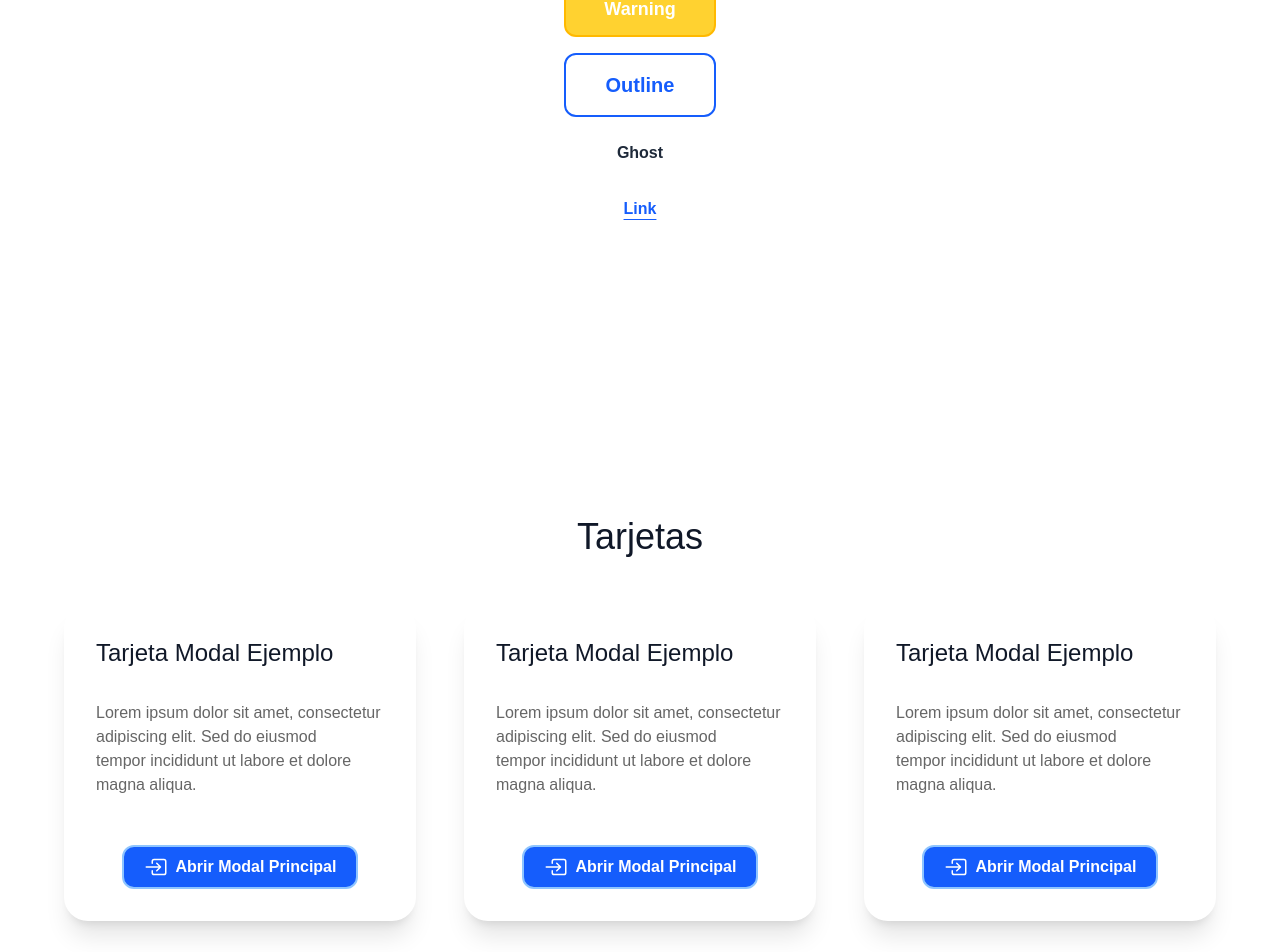
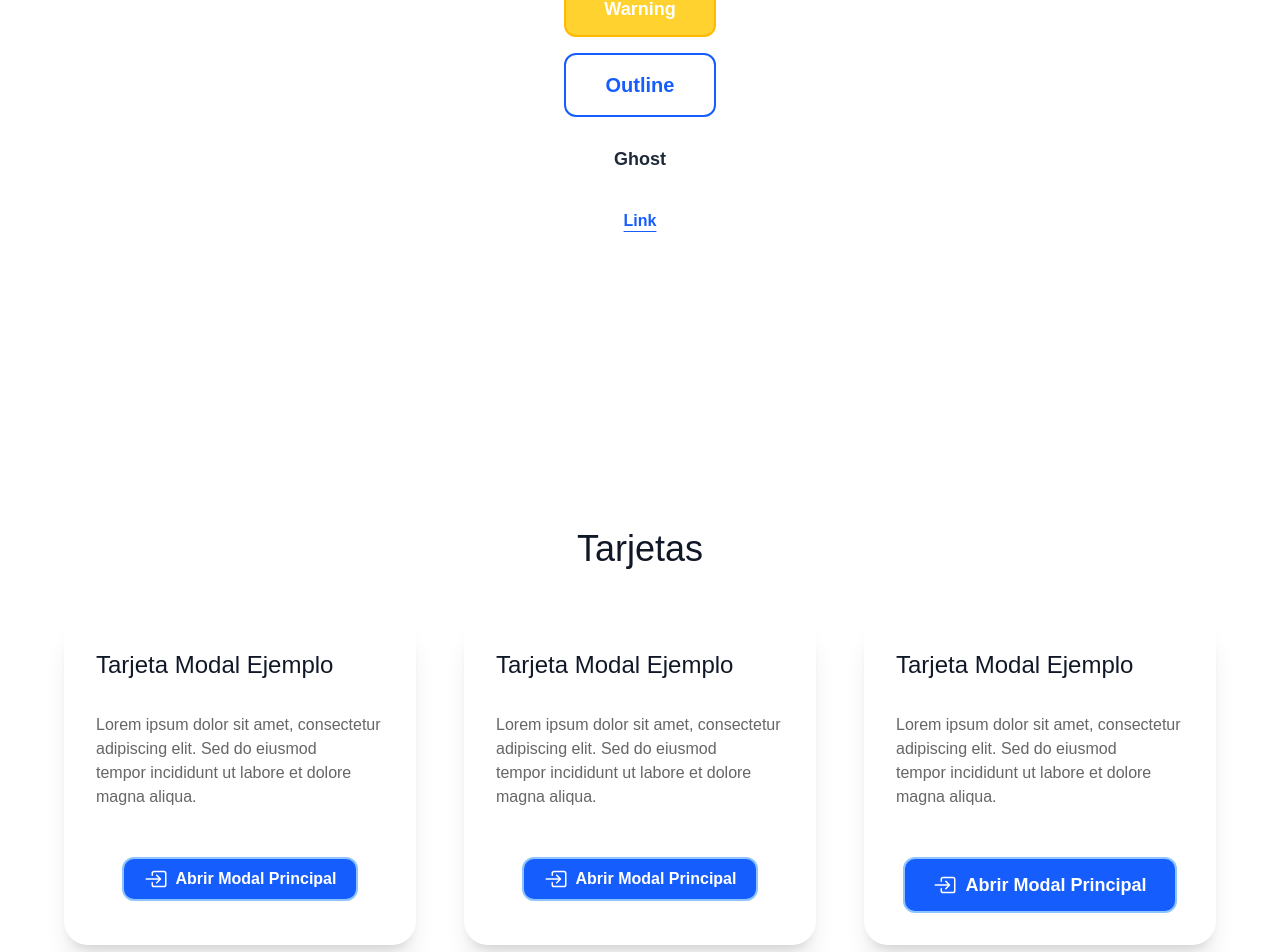
Before and after one commit to dspwebstudiomx/dashboard_next, a Next.js app: page /guia-estilos in a window 1280 px wide. Shown: the part 3679-4631 px from the top of the page. Built offline with nearby package versions, Linux system fonts and the light colour scheme.

Commit message:
UI: Ajustar tamaños de botones en ButtonDemo y CardsDemo; mejorar el componente Container añadiendo alineación; incluir tamaño en HandleModalComponent

```diff
--- a/src/components/Button/Button.tsx
+++ b/src/components/Button/Button.tsx
@@ -87,7 +87,6 @@ const Button = React.forwardRef<HTMLButtonElement, ButtonProps>(
 			className = "",
 			type = "button",
 			icon,
-			children,
 			...rest
 		},
 		ref
@@ -97,10 +96,10 @@ const Button = React.forwardRef<HTMLButtonElement, ButtonProps>(
 				ref={ref}
 				type={types[type] || "button"}
 				className={`
-        ${baseStyles}
-        ${sizeStyles[size || "md"]}
-        ${variants[variant]}
-        ${className}
+          ${baseStyles}
+          ${sizeStyles[size || "md"]}
+          ${variants[variant]}
+          ${className}
 		      `
 					.replace(/\s+/g, " ")
 					.trim()}
@@ -108,7 +107,6 @@ const Button = React.forwardRef<HTMLButtonElement, ButtonProps>(
 				<span className="flex items-center justify-center">
 					{icon && <span className="mr-2 flex-shrink-0">{icon}</span>}
 					{text}
-					{children}
 				</span>
 			</button>
 		);
--- a/src/components/ButtonDemo.tsx
+++ b/src/components/ButtonDemo.tsx
@@ -11,8 +11,8 @@ export default function ButtonDemo() {
 				<Button text="Danger" variant="danger" type="button" size="md" />
 				<Button text="Warning" variant="warning" type="button" size="lg" />
 				<Button text="Outline" variant="outline" type="button" size="xl" />
-				<Button text="Ghost" variant="ghost" type="button" />
-				<Button text="Link" variant="link" type="button" />
+				<Button text="Ghost" variant="ghost" type="button" size="lg" />
+				<Button text="Link" variant="link" type="button" size="md" />
 			</div>
 		</div>
 	);
--- a/src/components/CardsDemo.tsx
+++ b/src/components/CardsDemo.tsx
@@ -21,7 +21,8 @@ const CardsDemo = () => {
 							type={"button"}
 							text={"Abrir Modal Principal"}
 							modalTitle={"Modal Principal"}
-							variant={"primary"}>
+							variant={"primary"}
+							size="md">
 							<Paragraph align="justify">
 								Lorem ipsum dolor sit amet consectetur adipisicing elit. Dolore
 								nulla reiciendis, commodi adipisci, facilis consequatur aliquid
@@ -43,7 +44,8 @@ const CardsDemo = () => {
 									type={"button"}
 									text={"Abrir Modal Anidado"}
 									modalTitle={"Modal Anidado"}
-									variant="primary">
+									variant="primary"
+									size="sm">
 									<div>
 										Este es un modal anidado dentro del modal principal. Puedes
 										agregar más contenido aquí.
@@ -65,7 +67,8 @@ const CardsDemo = () => {
 							type={"button"}
 							text={"Abrir Modal Principal"}
 							modalTitle={"Modal Principal"}
-							variant={"primary"}>
+							variant={"primary"}
+							size="md">
 							<Paragraph align="justify">
 								Lorem ipsum dolor sit amet consectetur adipisicing elit. Dolore
 								nulla reiciendis, commodi adipisci, facilis consequatur aliquid
@@ -87,7 +90,8 @@ const CardsDemo = () => {
 									type={"button"}
 									text={"Abrir Modal Anidado"}
 									modalTitle={"Modal Anidado"}
-									variant="primary">
+									variant="primary"
+									size={"sm"}>
 									<div>
 										Este es un modal anidado dentro del modal principal. Puedes
 										agregar más contenido aquí.
@@ -109,7 +113,8 @@ const CardsDemo = () => {
 							type={"button"}
 							text={"Abrir Modal Principal"}
 							modalTitle={"Modal Principal"}
-							variant={"primary"}>
+							variant={"primary"}
+							size="lg">
 							<Paragraph align="justify">
 								Lorem ipsum dolor sit amet consectetur adipisicing elit. Dolore
 								nulla reiciendis, commodi adipisci, facilis consequatur aliquid
@@ -131,7 +136,8 @@ const CardsDemo = () => {
 									type={"button"}
 									text={"Abrir Modal Anidado"}
 									modalTitle={"Modal Anidado"}
-									variant="primary">
+									variant="primary"
+									size="sm">
 									<div>
 										Este es un modal anidado dentro del modal principal. Puedes
 										agregar más contenido aquí.
--- a/src/components/Containers/Container.tsx
+++ b/src/components/Containers/Container.tsx
@@ -6,7 +6,7 @@ type Props = {
 
 const Container = (props: Props) => {
 	return (
-		<div className="flex flex-col justify-center dark:text-gray-100 gap-40  py-60 max-w-screen-xl mx-auto px-8 md:px-16">
+		<div className="flex flex-col justify-center items-center dark:text-gray-100 gap-40  py-60 max-w-screen-xl mx-auto px-8 md:px-16">
 			{props.children}
 		</div>
 	);
--- a/src/components/Modal/HandleModalComponent.jsx
+++ b/src/components/Modal/HandleModalComponent.jsx
@@ -12,6 +12,7 @@ const HandleModalComponent = ({
 	type,
 	icon,
 	variant,
+	size,
 }) => {
 	const { isOpen, open, close, closeButtonRef } = useModal();
 
@@ -24,6 +25,7 @@ const HandleModalComponent = ({
 				icon={icon}
 				ref={closeButtonRef}
 				variant={variant}
+				size={size}
 			/>
 			{isOpen && (
 				<Modal
```
